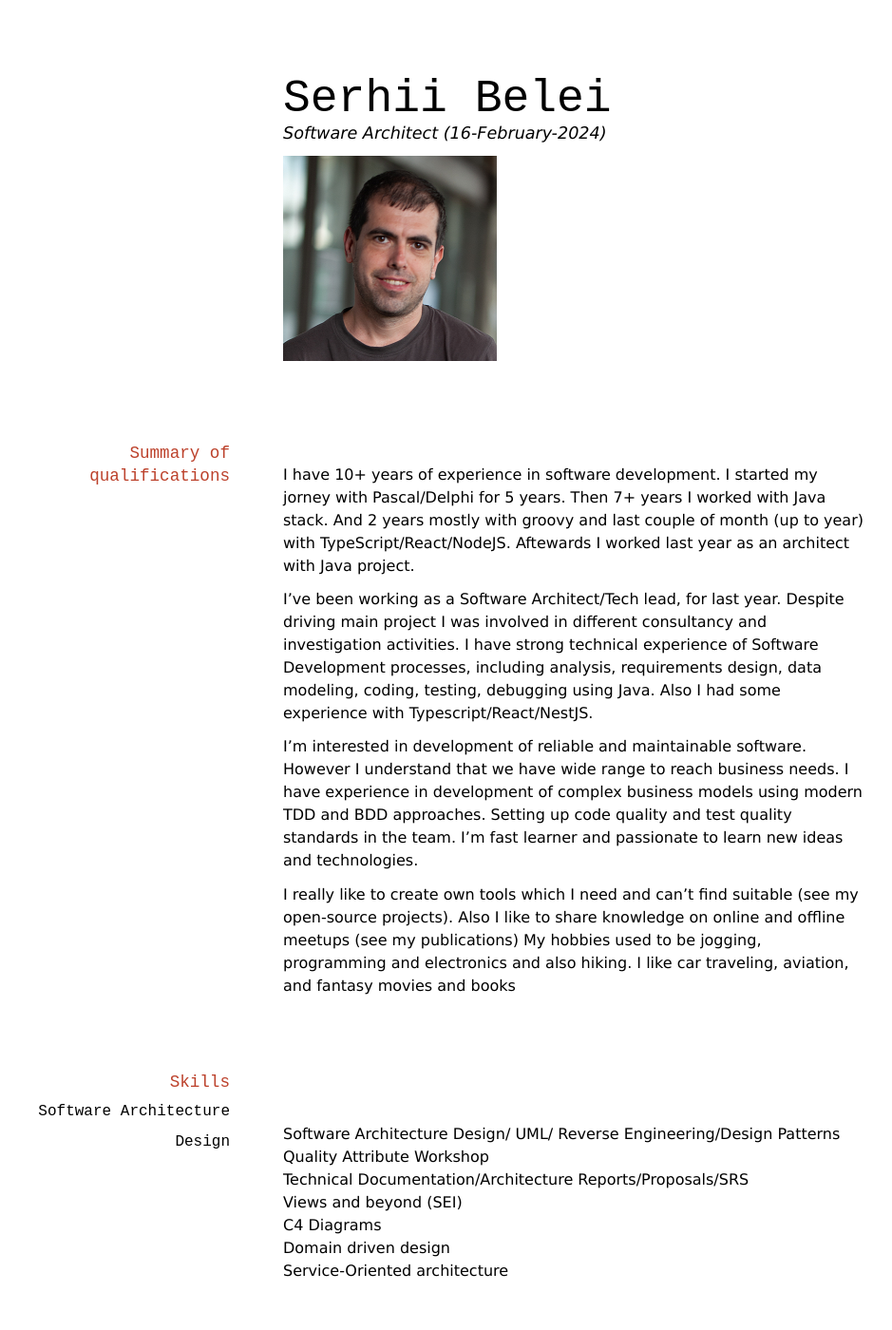
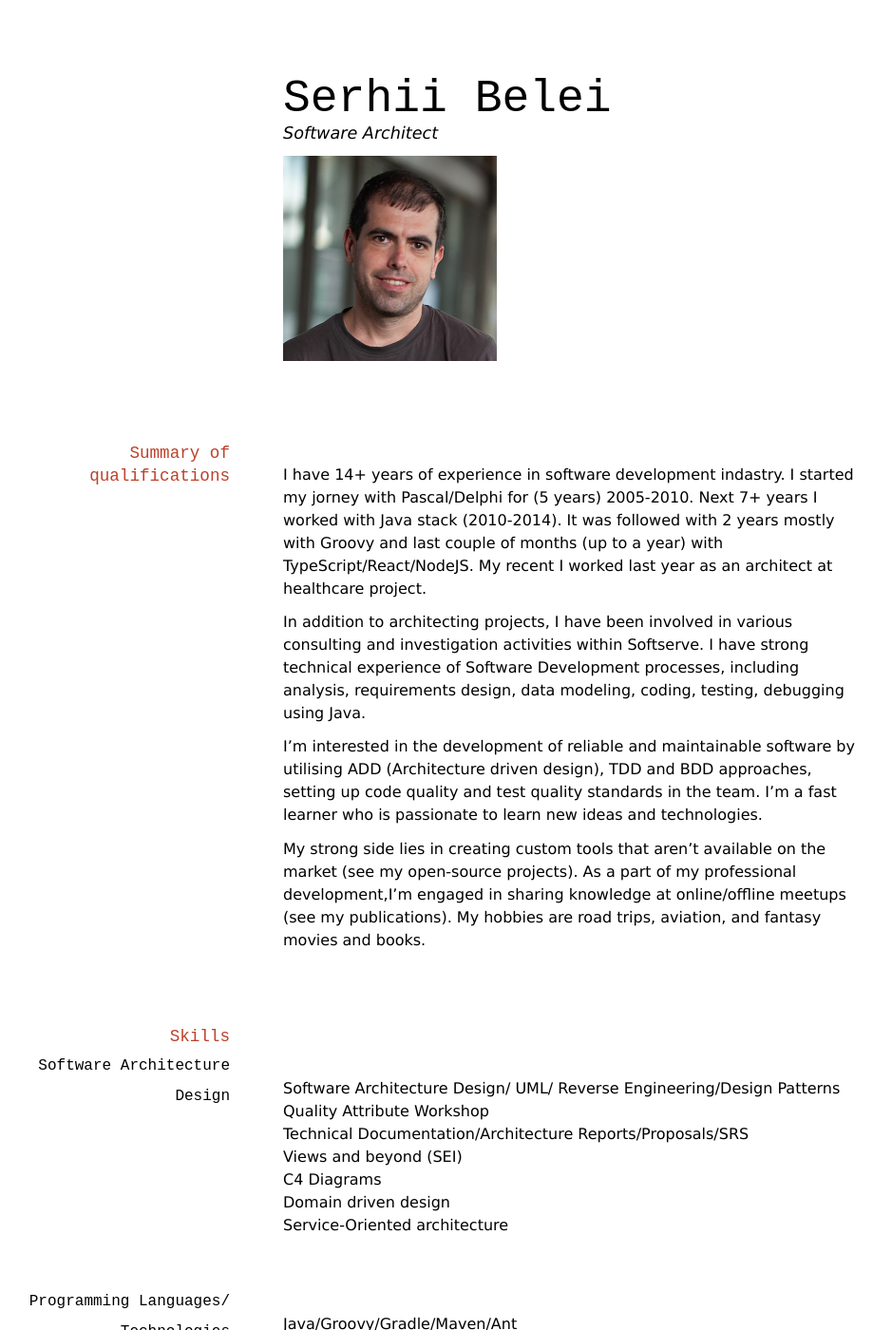
Before and after one commit to crc83/cv, a Jekyll site: the page built from index.md, in a window 1280 px wide and 1400 px high. Shown: the whole window at 95% size, without its empty margins (142-1081 px from the left). Built offline with Jekyll 4.4.1, drawn with Linux system fonts in a browser that asks for light colours; our own code applies the rules of GitHub Pages for plain Markdown files; Markdown is read by kramdown in place of the engine named in the settings; some of the changed text lies outside the part shown.

Commit message:
After review

```diff
--- a/index.md
+++ b/index.md
@@ -1,19 +1,19 @@
 # Serhii Belei
 
-Software Architect (16-February-2024)
+Software Architect
 
 ![photo](photo.png)
 
 ## Summary of qualifications
 
-I have 10+ years of experience in software development. I started my jorney with Pascal/Delphi for 5 years. Then 7+ years I worked with Java stack. And 2 years mostly with groovy and last couple of month (up to year) with TypeScript/React/NodeJS. Aftewards I worked last year as an architect with Java project.
+I have 14+ years of experience in software development indastry. I started my jorney with Pascal/Delphi for (5 years) 2005-2010. Next 7+ years I worked with Java stack (2010-2014). It was followed with 2 years mostly with Groovy and last couple of months (up to a year) with TypeScript/React/NodeJS. My recent I worked last year as an architect at healthcare project.
 
-I've been working as a Software Architect/Tech lead, for last year. Despite driving main project I was involved in different consultancy and investigation activities. I have strong technical experience of Software Development processes, including analysis, requirements design, data modeling, coding, testing, debugging using Java. Also I had some experience with Typescript/React/NestJS.
+In addition to architecting projects, I have been involved in various consulting and investigation activities within Softserve. I have strong technical experience of Software Development processes, including analysis, requirements design, data modeling, coding, testing, debugging using Java.
 
-I'm interested in development of reliable and maintainable software. However I understand that we have wide range to reach business needs. I have experience in development of complex business models using modern TDD and BDD approaches. Setting up code quality and test quality standards in the team. I'm fast learner and passionate to learn new ideas and technologies.
+I'm interested in the development of reliable and maintainable software by utilising ADD (Architecture driven design), TDD and BDD approaches, setting up code quality and test quality standards in the team. I'm a fast learner who is passionate to learn new ideas and technologies.
 
-I really like to create own tools which I need and can't find suitable (see my open-source projects). Also I like to share knowledge on online and offline meetups (see my publications)
-My hobbies used to be jogging, programming and electronics and also hiking. I like car traveling, aviation, and fantasy movies and books
+My strong side lies in creating custom tools that aren't available on the market (see my open-source projects). As a part of my professional development,I'm engaged in sharing knowledge at online/offline meetups (see my publications).
+My hobbies are road trips, aviation, and fantasy movies and books.
 
 ## Skills
 
@@ -275,17 +275,6 @@ Blog :  <http://crc83.blogspot.com/>
 | Tools/Technologies: | Delphi 7-2010, MS SQL Server 2005 Express edition, ADO, COM |
 | Additional information: | Many different tasks were solved by me, such as: interaction with cash registers; interaction with scales; flexible distribution of access rules between different users; operation logging. I have an experience of supporting this application for four years |
 
-## Programming languages
-
-| Programming languages: | Level |
-|----|----|
-| Java | good |
-| Groovy | good |
-| Component Pascal | average |
-| Python | beginner |
-| TypeScript | beginner |
-| JavaScript | average |
-
 ## Network contacts
 
 - GitHub : <https://github.com/crc83>
```
Also changed, not shown: other parts of index.md (+2 -2 lines).
